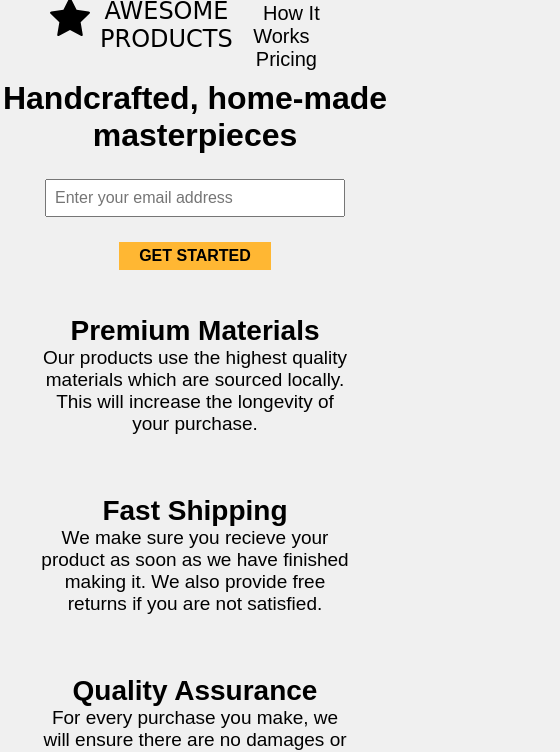
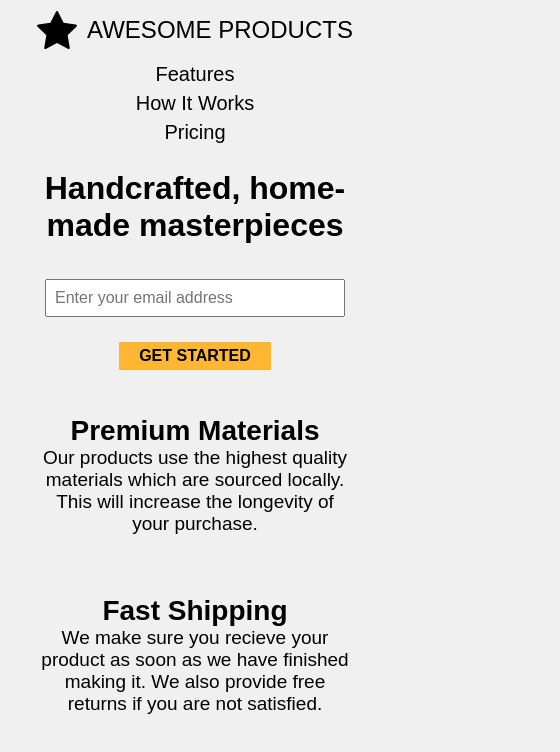
Before and after one commit to bugdlr/landing-page-fcc, a plain HTML site: page landing-page-fcc/index.html in a window 390 px wide. Shown: the top 752 px of the page, 560 px wide, since content can reach past the window. Drawn offline with Linux system fonts and the light colour scheme.

Commit message:
responsiveness

```diff
--- a/landing-page-fcc/index.html
+++ b/landing-page-fcc/index.html
@@ -14,14 +14,14 @@
         <p class="company-name">Awesome Products</p>
       </div>
       <nav id="nav-bar">
-        <a href="#submit" class="nav-link">Features</a>
-        <a href="#quality-icon" class="nav-link">How It Works</a>
-        <a href="#pricing" class="nav-link">Pricing</a>
+        <a href="#tagline" class="nav-link">Features</a>
+        <a href="#video-anchor" class="nav-link">How It Works</a>
+        <a href="#video" class="nav-link">Pricing</a>
       </nav>
     </header>
 
     <main>
-      <h1>Handcrafted, home-made masterpieces</h1>
+      <h1 id="tagline">Handcrafted, home-made masterpieces</h1>
 
       <form id="form" action="https://www.freecodecamp.com/email-submit" method="post">
         <input type="email" name="email" id="email" placeholder="Enter your email address" >
@@ -47,7 +47,7 @@
       <div class="quality feature">
         <img src="assets/check.svg" alt="check icon" class="icons" id="quality-icon">
         <div class="claims">
-          <h2>Quality Assurance</h2>
+          <h2 id="video-anchor">Quality Assurance</h2>
           <p>For every purchase you make, we will ensure there are no damages or faults.</p>
         </div>
       </div>
--- a/landing-page-fcc/style.css
+++ b/landing-page-fcc/style.css
@@ -22,8 +22,7 @@ header {
   display: flex;
   justify-content: space-between;
   align-items: center;
-  padding: 10px 50px;
-  margin-bottom: 20px;
+  padding: 40px 50px;
   font-size: 20px;
   background-color: inherit;
 }
@@ -39,9 +38,9 @@ header img {
 }
 
 .company-name {
-  font-family: cursive;
   text-transform: uppercase;
   font-size: 24px;
+  padding-top: 6px;
 }
 
 header a {
@@ -194,7 +193,37 @@ footer {
 
 /*MEDIA QUERIES*/
 
-@media (max-width: 750px) {
+@media (max-width: 760px) {
+  body {
+    margin-top: 160px;
+  }
+
+  header {
+    display: block;
+    text-align: center;
+    height: auto;
+    padding: 10px;
+  }
+
+  header a {
+    display: flex;
+    flex-direction: column;
+    padding: 3px;
+  }
+
+  .company-name {
+    text-align: left;
+  }
+
+  .logo {
+    justify-content: center;
+    padding-bottom: 10px;
+   }
+
+   h1 {
+     padding: 10px;
+   }
+
   .pricing {
     flex-direction: column;
     align-items: center;
@@ -203,13 +232,15 @@ footer {
   .product {
     margin-bottom: 50px;
   }
+
+  #video {
+    width: 100vw;
+    height: 56.25vw;
+  }
 }
 
-
-@media (max-width: 580px) {
-
+@media (max-width: 600px) {
   .features {
-    display: block;
     width: 100%;
     text-align: center;
   }
@@ -226,5 +257,15 @@ footer {
   .icons {
     display: none;
   }
+}
 
+@media (max-width: 350px) {
+  .logo {
+    margin: 0 auto;
+    width: 200px;
+  }
+
+  body {
+    margin-top: 180px;
+  }
 }
```
